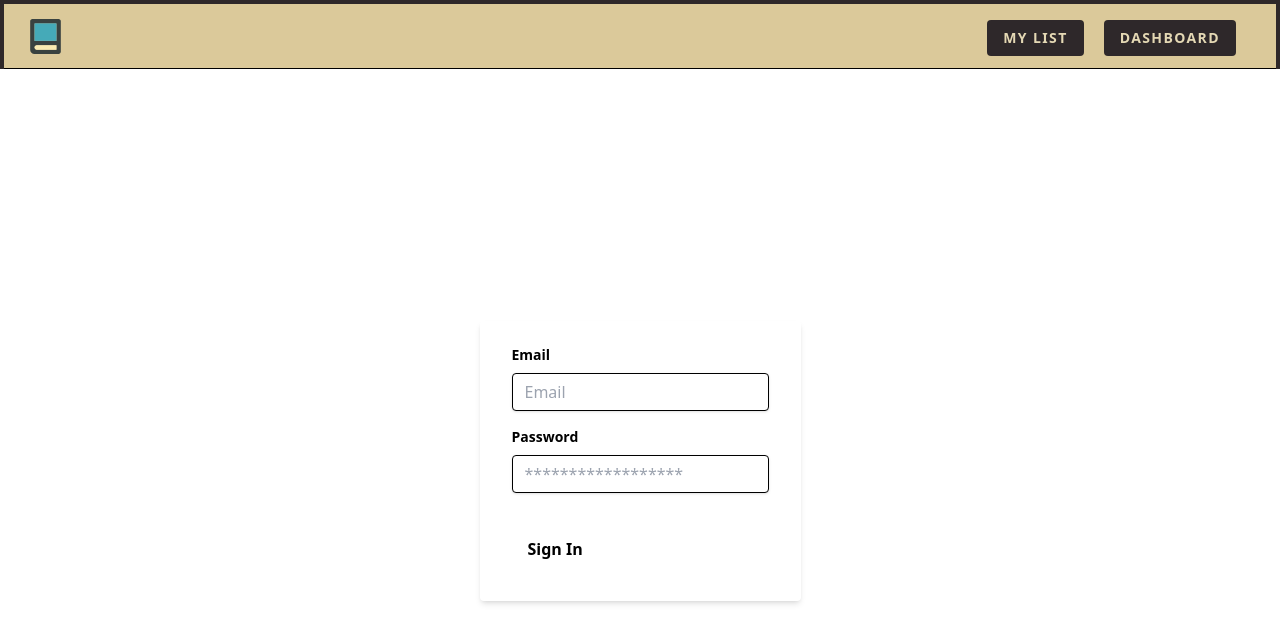
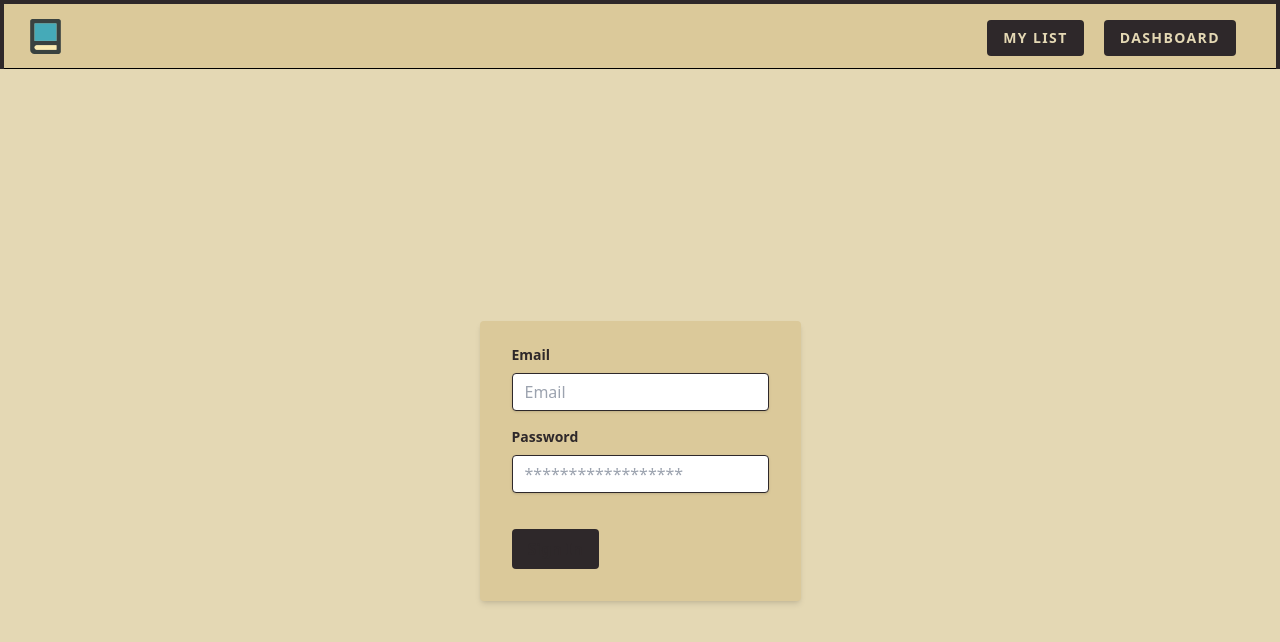
Before and after one commit to f-okd/book-tracker, a React (Vite) app: page /login in a window 1280 px wide. Shown: the top 642 px of the page. Built offline with nearby package versions, Linux system fonts and the light colour scheme; no server answers.

Commit message:
stable before react-query

```diff
--- a/src/common/Button/Button.tsx
+++ b/src/common/Button/Button.tsx
@@ -8,7 +8,7 @@ interface IButton {
   type: 'small' | 'ternary';
 }
 
-function Button({ children, disabled, to, type }: IButton) {
+function Button({ children, disabled, to, type, ...props }: IButton) {
   const base =
     ' text-primary text-center bg-ternary rounded font-semibold uppercase tracking-widest disabled:cursor-not-allowed';
 
@@ -29,7 +29,11 @@ function Button({ children, disabled, to, type }: IButton) {
     );
 
   return (
-    <button disabled={disabled} className={styles[type as 'small' | 'ternary']}>
+    <button
+      disabled={disabled}
+      {...props}
+      className={styles[type as 'small' | 'ternary']}
+    >
       {children}
     </button>
   );
--- a/src/common/Layout/Header.tsx
+++ b/src/common/Layout/Header.tsx
@@ -34,7 +34,7 @@ const Header = () => {
           </div>
 
           <div className="hidden items-center justify-right sm:ml-[4rem] sm:flex ">
-            <Button to="/browse" type="ternary">
+            <Button to="/mybooks" type="ternary">
               My list
             </Button>
             <Button to="/dashboard" type="ternary">
--- a/src/modules/Home/home/components/Home.tsx
+++ b/src/modules/Home/home/components/Home.tsx
@@ -5,15 +5,21 @@ import { IBook } from '../../../../utils/types';
 import Search from '../../search/components/Search';
 import SearchBar from '../../../../common/SearchBar/SearchBar';
 import SearchResultList from '../../search/components/SearchResultList';
+import Loader from '../../../../common/Loader/Loader';
 
 const Home = () => {
   const [searchValue, setSearchValue] = useState('');
   const [searchResults, setSearchResults] = useState<IBook[]>([]);
+  const [isLoading, setIsLoading] = useState(false);
 
   const handleChange = (e: SyntheticEvent) => {
     const target = e.target as HTMLInputElement;
     setSearchValue(target.value);
   };
+
+  const toggleIsLoading = useCallback((bool: boolean) => {
+    setIsLoading(bool);
+  }, []);
 
   // Memoize this because it gets redefined every time Home component is rerendered
   // The useEffect hook in Search.tsx will enter an infinite loop without it
@@ -28,10 +34,15 @@ const Home = () => {
       <Search
         value={searchValue}
         handleSetSearchResults={handleSetSearchResults}
+        toggleIsLoading={toggleIsLoading}
       >
         <SearchBar value={searchValue} onChange={handleChange} />
       </Search>
-      {searchResults && <SearchResultList searchResults={searchResults} />}
+      {searchResults && isLoading ? (
+        <Loader />
+      ) : (
+        <SearchResultList searchResults={searchResults} />
+      )}
     </main>
   );
 };
--- a/src/modules/Home/search/components/Search.tsx
+++ b/src/modules/Home/search/components/Search.tsx
@@ -1,23 +1,26 @@
-import { ReactNode, useEffect, useState } from 'react';
+import { ReactNode, useEffect } from 'react';
 import { parseBook } from '../../../../utils/helpers';
 import { IBook } from '../../../../utils/types';
 import { searchForBooksFromGoogle } from '../../../../services/googleBooks/apiGoogleBooks';
-import Loader from '../../../../common/Loader/Loader';
 
 interface ISearch {
   value: string;
   handleSetSearchResults: (books: IBook[]) => void;
+  toggleIsLoading: (bool: boolean) => void;
   children: ReactNode;
 }
 
-const Search = ({ value, handleSetSearchResults, children }: ISearch) => {
-  const [isLoading, setIsLoading] = useState(false);
-
+const Search = ({
+  value,
+  handleSetSearchResults,
+  toggleIsLoading,
+  children,
+}: ISearch) => {
   useEffect(() => {
     const controller = new AbortController();
     const fetchBooks = async () => {
       try {
-        setIsLoading(true);
+        toggleIsLoading(true);
 
         const response = await searchForBooksFromGoogle(value, controller);
 
@@ -33,7 +36,7 @@ const Search = ({ value, handleSetSearchResults, children }: ISearch) => {
       } catch (e) {
         console.log(`Error fetching books: ${(e as Error).message}`);
       } finally {
-        setIsLoading(false);
+        toggleIsLoading(false);
       }
     };
 
@@ -47,9 +50,9 @@ const Search = ({ value, handleSetSearchResults, children }: ISearch) => {
       - so in the cleanup function, we abort the current fetch request before sending a new one every keystroke
     */
     return () => controller.abort();
-  }, [value, handleSetSearchResults]);
+  }, [value, handleSetSearchResults, toggleIsLoading]);
 
-  return <>{isLoading ? <Loader /> : children}</>;
+  return <>{children}</>;
 };
 
 export default Search;
--- a/src/modules/auth/components/Login.tsx
+++ b/src/modules/auth/components/Login.tsx
@@ -10,20 +10,20 @@ const Login: FC = () => {
   };
 
   return (
-    <div className="flex justify-center items-center h-screen bg-gray-100">
+    <div className="flex justify-center items-center h-screen bg-primary">
       <form
         onSubmit={handleLogin}
-        className="bg-white shadow-md rounded px-8 pt-6 pb-8 mb-4"
+        className="bg-secondary shadow-md rounded px-8 pt-6 pb-8 mb-4"
       >
         <div className="mb-4">
           <label
-            className="block text-gray-700 text-sm font-bold mb-2"
+            className="block text-ternary text-sm font-bold mb-2"
             htmlFor="email"
           >
             Email
           </label>
           <input
-            className="shadow appearance-none border rounded w-full py-2 px-3 text-gray-700 leading-tight focus:outline-none focus:shadow-outline"
+            className="shadow appearance-none border rounded w-full py-2 px-3 text-ternary leading-tight focus:outline-none focus:shadow-outline"
             id="email"
             type="text"
             placeholder="Email"
@@ -33,13 +33,13 @@ const Login: FC = () => {
         </div>
         <div className="mb-6">
           <label
-            className="block text-gray-700 text-sm font-bold mb-2"
+            className="block text-ternary text-sm font-bold mb-2"
             htmlFor="password"
           >
             Password
           </label>
           <input
-            className="shadow appearance-none border rounded w-full py-2 px-3 text-gray-700 mb-3 leading-tight focus:outline-none focus:shadow-outline"
+            className="shadow appearance-none border rounded w-full py-2 px-3 text-ternary mb-3 leading-tight focus:outline-none focus:shadow-outline"
             id="password"
             type="password"
             placeholder="******************"
@@ -48,8 +48,9 @@ const Login: FC = () => {
           />
         </div>
         <div className="flex items-center justify-between">
+          {/*todo: FIX BUTTON STYLING */}
           <button
-            className="bg-blue-500 hover:bg-blue-700 text-white font-bold py-2 px-4 rounded focus:outline-none focus:shadow-outline"
+            className="bg-ternary hover:bg-blue-700 text-ternary font-semibold py-2 px-4 rounded focus:outline-none focus:shadow-outline"
             type="submit"
           >
             Sign In
--- a/src/modules/books/components/BookDetails.tsx
+++ b/src/modules/books/booksSearch/components/BookDetails.tsx
@@ -1,5 +1,5 @@
-import Button from '../../../common/Button/Button';
-import { IBook } from '../../../utils/types';
+import Button from '../../../../common/Button/Button';
+import { IBook } from '../../../../utils/types';
 
 interface IBookDetails {
   book: IBook;
--- a/src/modules/books/components/Book.tsx
+++ b/src/modules/books/booksSearch/components/BookDetailsPage.tsx
@@ -1,6 +1,6 @@
 import { LoaderFunctionArgs, useLoaderData } from 'react-router-dom';
-import { getBookFromGoogle } from '../../../services/googleBooks/apiGoogleBooks';
-import { IBook } from '../../../utils/types';
+import { getBookFromGoogle } from '../../../../services/googleBooks/apiGoogleBooks';
+import { IBook } from '../../../../utils/types';
 import BookDetails from './BookDetails';
 
 const Book = () => {
--- /dev/null
+++ b/src/modules/books/booksUser/components/BookListPage.tsx
@@ -0,0 +1,5 @@
+const BookListPage = () => {
+  return <div>BookListPage</div>;
+};
+
+export default BookListPage;
--- /dev/null
+++ b/src/modules/books/booksUser/components/ToReadList.tsx
@@ -0,0 +1,5 @@
+const ToReadList = () => {
+  return <div>ToReadList</div>;
+};
+
+export default ToReadList;
```
Also changed, not shown: src/Routes.tsx (+7 -2 lines), src/modules/books/booksUser/components/Read.tsx (added), src/modules/books/booksUser/components/Reading.tsx (added).
